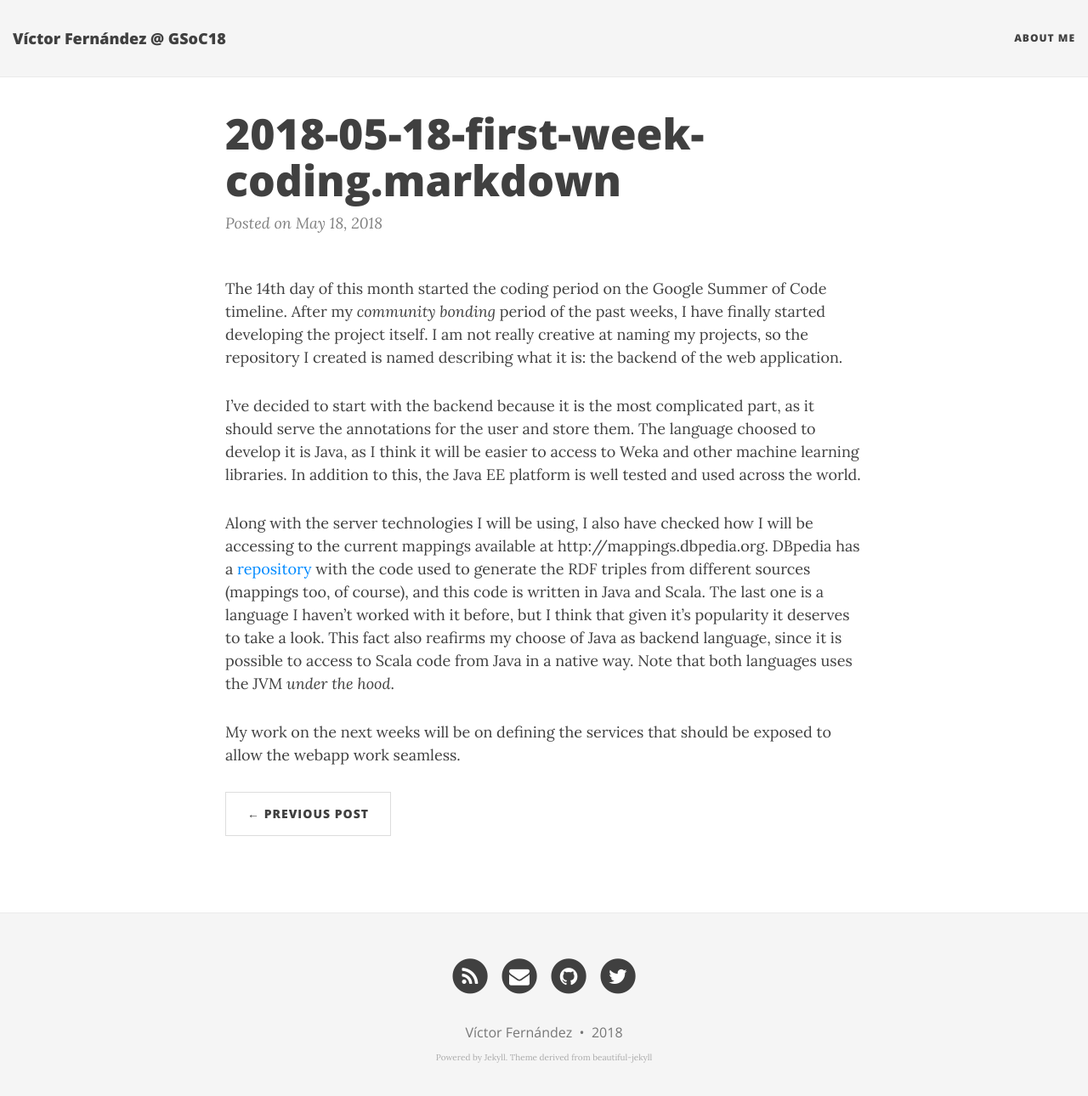
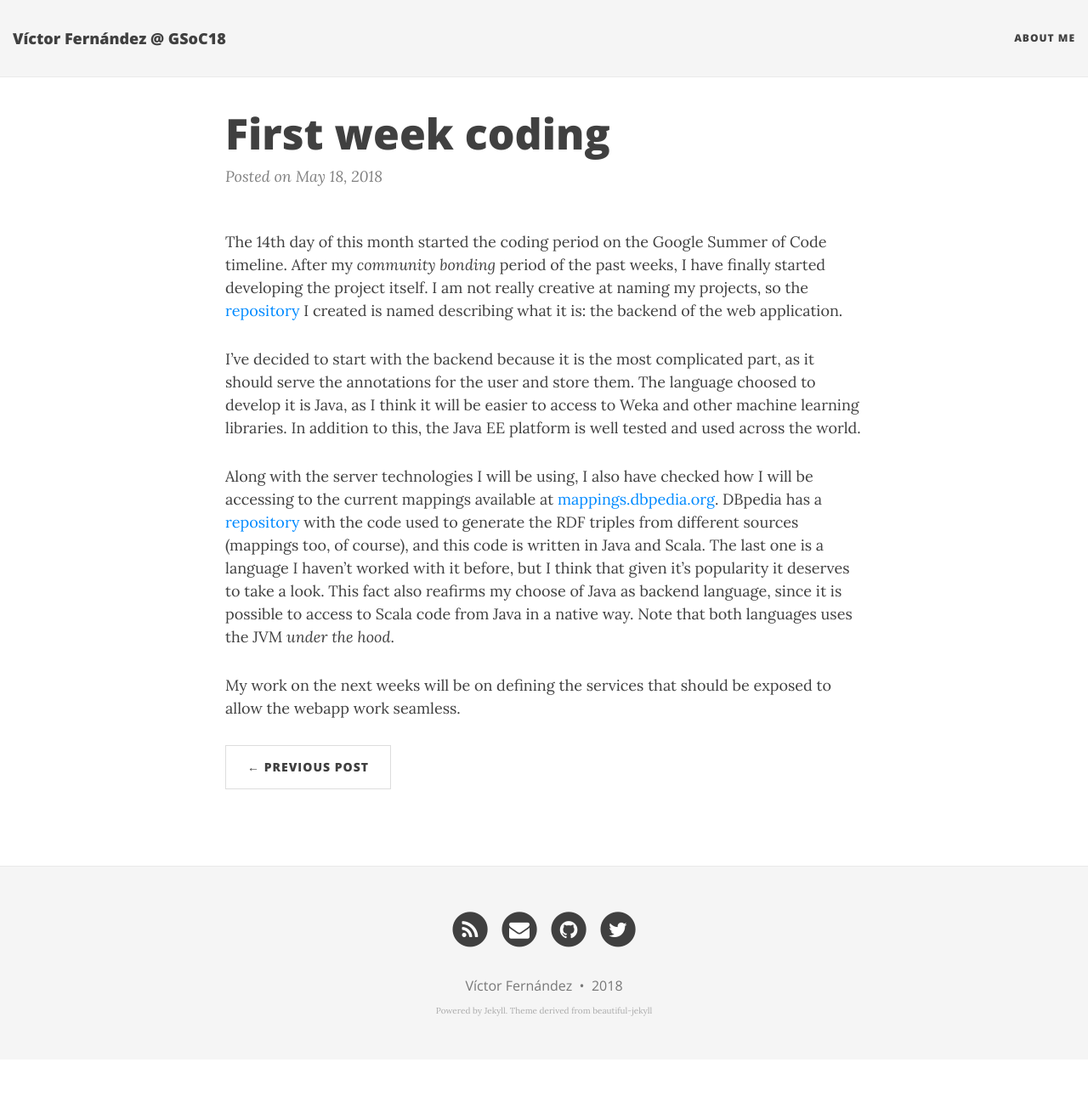
Before and after one commit to vfrico/dbpedia-gsoc-18, a Jekyll site: the page built from _posts/2018-05-20-2018-05-18-first-week-coding-markdown.md, in a window 1280 px wide and 1302 px high. Shown: the top 1290 px of the window at 85% size. Built offline with Jekyll 4.4.1, drawn with Linux system fonts in a browser that asks for light colours; nearby versions of some CDN libraries; comment, search, counter and statistics services are not loaded.

Commit message:
Changing title and adding links

```diff
--- a/_posts/2018-05-20-2018-05-18-first-week-coding-markdown.md
+++ b/_posts/2018-05-20-2018-05-18-first-week-coding-markdown.md
@@ -1,13 +1,13 @@
 ---
 layout: post
 published: true
-title: 2018-05-18-first-week-coding.markdown
+title: First week coding
 date: '2018-05-18'
 ---
-The 14th day of this month started the coding period on the Google Summer of Code timeline. After my _community bonding_ period of the past weeks, I have finally started developing the project itself. I am not really creative at naming my projects, so the repository I created is named describing what it is: the backend of the web application.
+The 14th day of this month started the coding period on the Google Summer of Code timeline. After my _community bonding_ period of the past weeks, I have finally started developing the project itself. I am not really creative at naming my projects, so the [repository](https://github.com/vfrico/mapping-predictor-backend) I created is named describing what it is: the backend of the web application.
 
 I've decided to start with the backend because it is the most complicated part, as it should serve the annotations for the user and store them. The language choosed to develop it is Java, as I think it will be easier to access to Weka and other machine learning libraries. In addition to this, the Java EE platform is well tested and used across the world.
 
-Along with the server technologies I will be using, I also have checked how I will be accessing to the current mappings available at http://mappings.dbpedia.org. DBpedia has a [repository](https://github.com/dbpedia/extraction-framework) with the code used to generate the RDF triples from different sources (mappings too, of course), and this code is written in Java and Scala. The last one is a language I haven't worked with it before, but I think that given it's popularity it deserves to take a look. This fact also reafirms my choose of Java as backend language, since it is possible to access to Scala code from Java in a native way. Note that both languages uses the JVM _under the hood_.
+Along with the server technologies I will be using, I also have checked how I will be accessing to the current mappings available at [mappings.dbpedia.org](http://mappings.dbpedia.org). DBpedia has a [repository](https://github.com/dbpedia/extraction-framework) with the code used to generate the RDF triples from different sources (mappings too, of course), and this code is written in Java and Scala. The last one is a language I haven't worked with it before, but I think that given it's popularity it deserves to take a look. This fact also reafirms my choose of Java as backend language, since it is possible to access to Scala code from Java in a native way. Note that both languages uses the JVM _under the hood_.
 
 My work on the next weeks will be on defining the services that should be exposed to allow the webapp work seamless.
```
